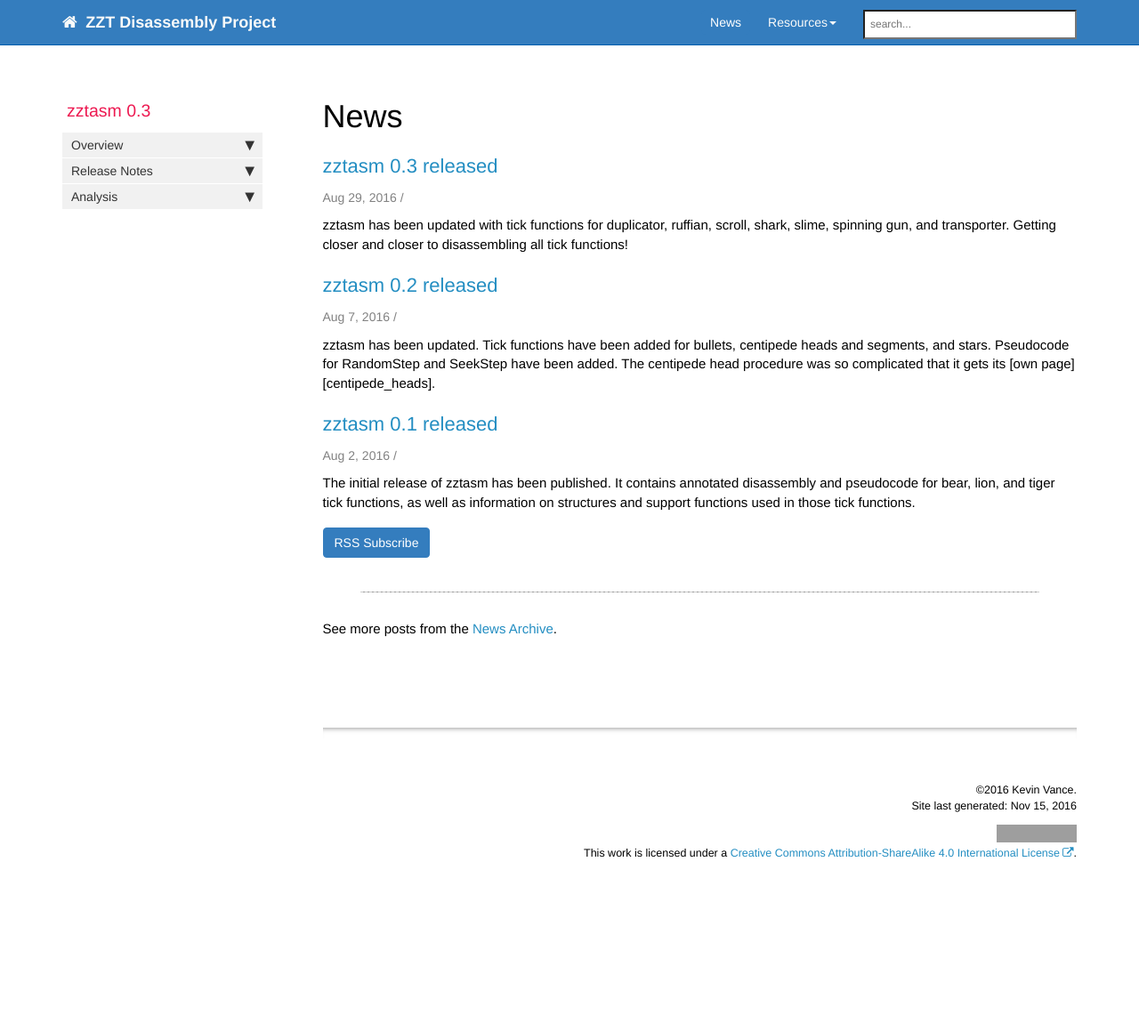
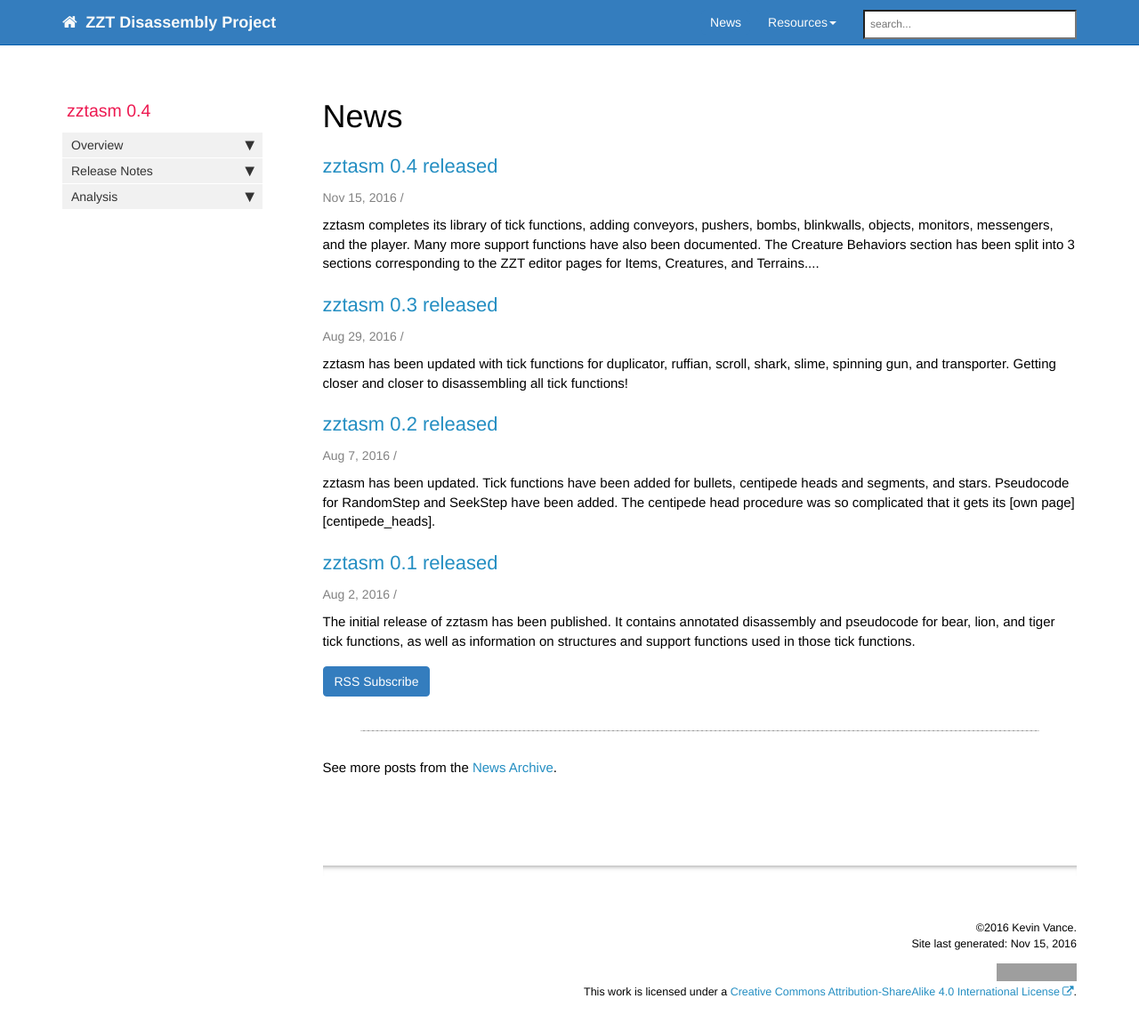
Before and after one commit to cknave/zztasm, a Jekyll site: the page built from docs/pages/news/news.html, in a window 1280 px wide and 1185 px high. Shown: the top 1159 px of the window at 89% size. Built offline with Jekyll 4.4.1, drawn with Linux system fonts in a browser that asks for light colours; nearby versions of some CDN libraries; comment, search, counter and statistics services are not loaded; grey boxes are pictures that could not be loaded.

Commit message:
Version 0.4

```diff
--- a/docs/_data/sidebars/zztasm_sidebar.yml
+++ b/docs/_data/sidebars/zztasm_sidebar.yml
@@ -3,7 +3,7 @@
 entries:
 - title: sidebar
   product: zztasm
-  version: 0.3
+  version: 0.4
   folders:
 
   - title: Overview
--- /dev/null
+++ b/docs/_posts/2016-11-15-zztasm-0.4-released.md
@@ -0,0 +1,14 @@
+---
+title: zztasm 0.4 released
+published: true
+permalink: news_zztasm_0.4_released.html
+---
+
+zztasm completes its library of tick functions, adding conveyors, pushers, bombs, blinkwalls,
+objects, monitors, messengers, and the player.  Many more support functions have also been
+documented.
+
+The Creature Behaviors section has been split into 3 sections corresponding to the ZZT editor
+pages for [Items][items], [Creatures][creatures], and [Terrains][terrains].
+
+{% include links.html %}
--- a/docs/pages/zztasm/release_notes_pre.md
+++ b/docs/pages/zztasm/release_notes_pre.md
@@ -4,14 +4,24 @@ sidebar: zztasm_sidebar
 permalink: release_notes_pre.html
 ---
 
+## zztasm 0.4
+
+* Disassembly and pseudocode for conveyor, pusher, bomb, blinkwall, object, monitor, messenger,
+  and player.
+* Documentation for all (non-Pascal) support functions used so far
+* Split creature behaviors into items/creatures/terrains sections
+
+
 ## zztasm 0.3
 * Disassembly and pseudocode for duplicator, ruffian, scroll, shark, slime, spinning gun,
   and transporter tick functions
+
 
 ## zztasm 0.2
 
 * Disassembly and pseudocode for bullet, head, segment, and star tick functions
 * Pseudocode for RandomStep and SeekStep
+
 
 ## zztasm 0.1
 
```
